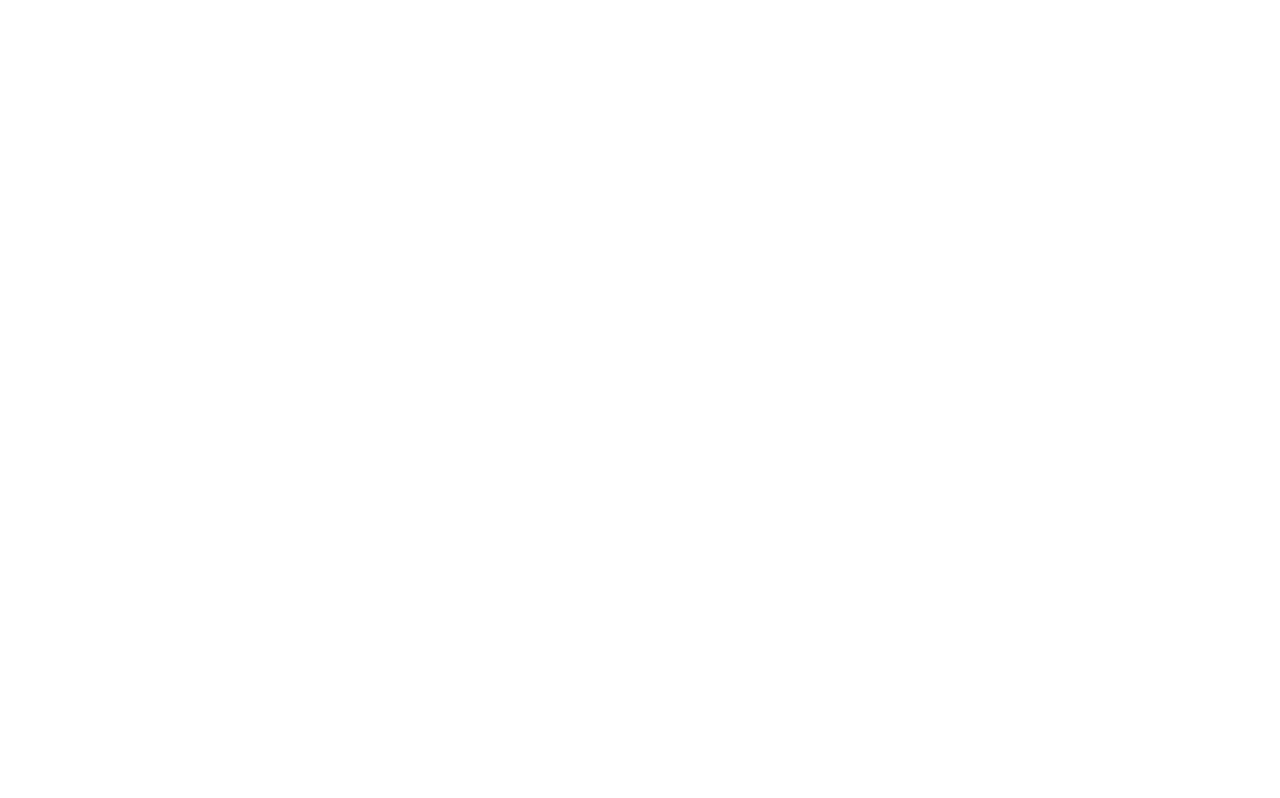
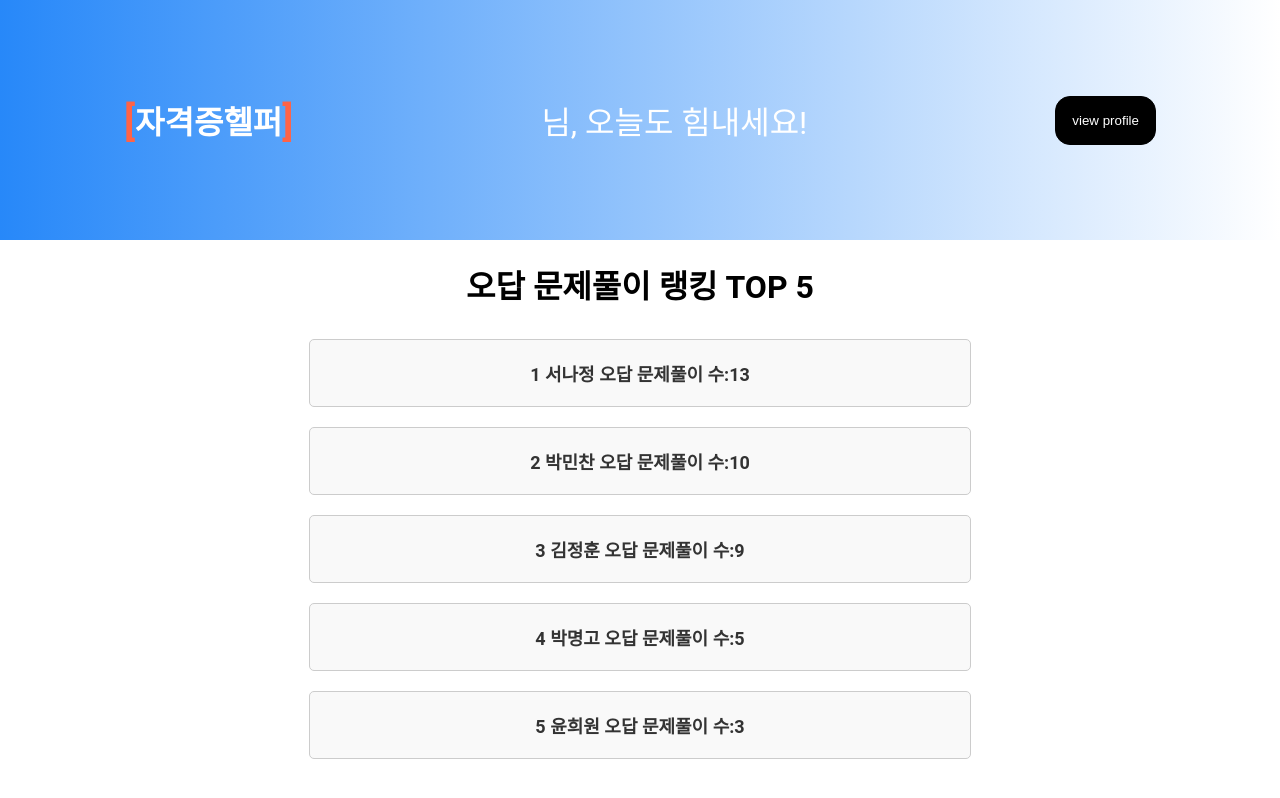
Before and after one commit to certificate-helper/FrontEnd, a React (Vite) app: page /ranking in a window 1280 px wide. Before the commit this address had no page. Built offline with nearby package versions, Linux system fonts and the light colour scheme; what chartjs-plugin-datalabels would draw is missing.

Commit message:
feat 랭크

```diff
--- a/src/App.jsx
+++ b/src/App.jsx
@@ -17,6 +17,7 @@
 import Note from "./pages/WrongNote/note";
 import ExamReview from "./pages/examReview/examReview.container";
 import Community from "./pages/community/community";
+import Ranking from "./ranking/ranking";
 
 function reducer(state, action) {
   switch (action.type) {
@@ -59,6 +60,7 @@
             <Route path="/Statistics" element={<Statistics />} />
             <Route path="/exaReivew" element={<ExamReview />} />
             <Route path="/community" element={<Community />}/>
+            <Route path="/ranking" element={<Ranking/>}/>
           </Routes>
         </DiaryDispatchContext.Provider>
       </DiaryStateContext.Provider>
--- /dev/null
+++ b/src/ranking/ranking.css
@@ -0,0 +1,21 @@
+.main {
+    display: flex;
+    flex-direction: column;
+    align-items: center;
+}
+
+.rank-card {
+    width: 50%;
+    padding: 10px;
+    margin: 10px 0;
+    border: 1px solid #ccc;
+    border-radius: 5px;
+    text-align: center;
+    background-color: #f9f9f9;
+}
+
+.rank-card h2 {
+    margin:10px;
+    font-size: 18px;
+    color: #333;
+}
--- /dev/null
+++ b/src/ranking/ranking.jsx
@@ -0,0 +1,51 @@
+import HeaderUI from "../atoms/Header";
+import "./ranking.css";
+export default function Ranking(){
+    const ranks=[
+        {
+            id:1,
+            rank:1,
+            name:"서나정",
+            test:13
+        },
+        {
+            id:2,
+            rank:2,
+            name:"박민찬",
+            test:10
+        },
+        {
+            id:3,
+            rank:3,
+            name:"김정훈",
+            test:9
+        },
+        {
+            id:4,
+            rank:4,
+            name:"박명고",
+            test:5
+        },
+        {
+            id:5,
+            rank:5,
+            name:"윤희원",
+            test:3
+        }
+
+    ];
+
+    return (
+        <div>
+        <HeaderUI />
+        <div className="main">
+            <h1>오답 문제풀이 랭킹 TOP 5</h1>
+            {ranks.map((rank) => (
+                <div key={rank.id} className="rank-card">
+                    <h2>{rank.rank} {rank.name} 오답 문제풀이 수:{rank.test}</h2>
+                </div>
+            ))}
+        </div>
+    </div>
+    );
+}
```
